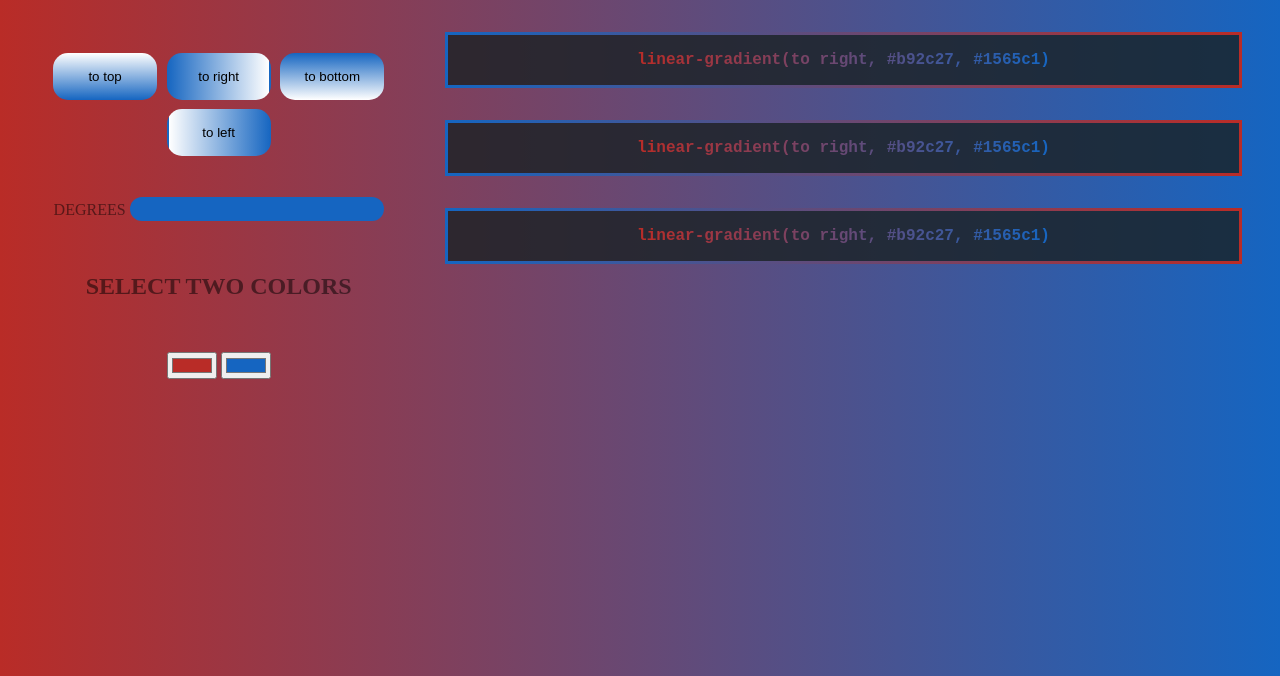
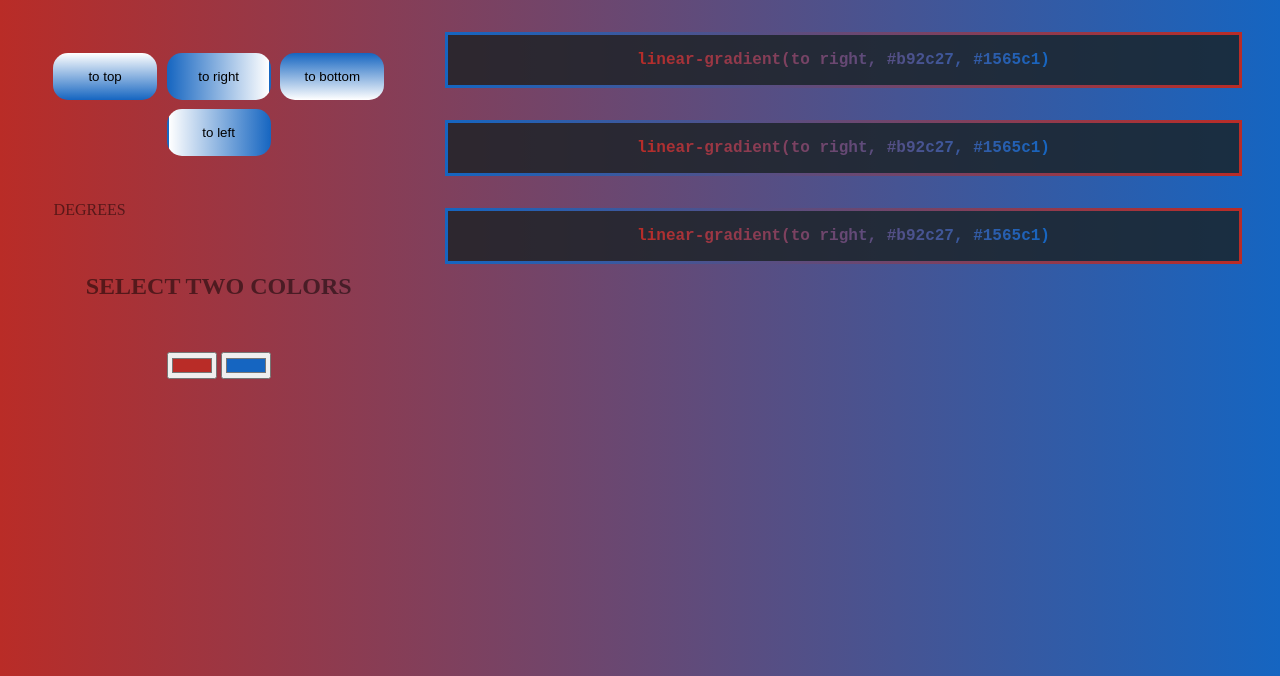
Before and after one commit to andrew-braun/linear-gradient_generator, a plain HTML site: page index.html in a window 1280 px wide. Shown: the part 124-800 px from the top of the page. Drawn offline with Linux system fonts and the light colour scheme.

Commit message:
Initiating

```diff
--- a/style.css
+++ b/style.css
@@ -61,7 +61,7 @@ div {
 }
 
 input[type="number"] {
-    background-color: var(--blue);
+    background-color: transparent;
     border: 0;
     width: 70%;
     border-radius: 3rem;
```
